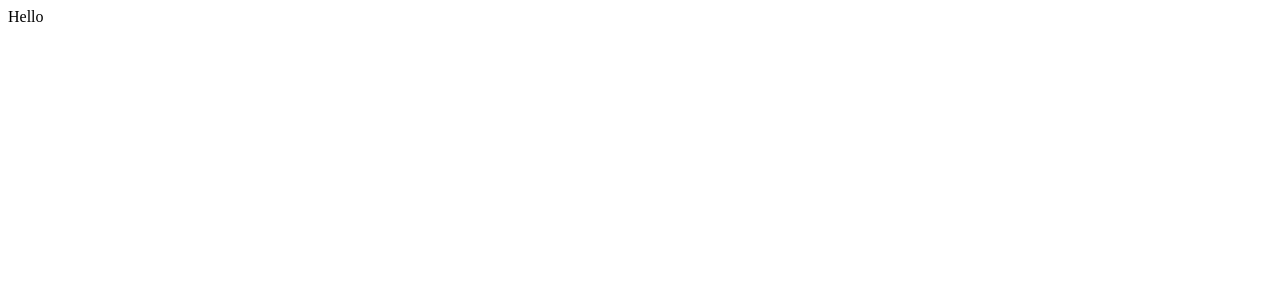
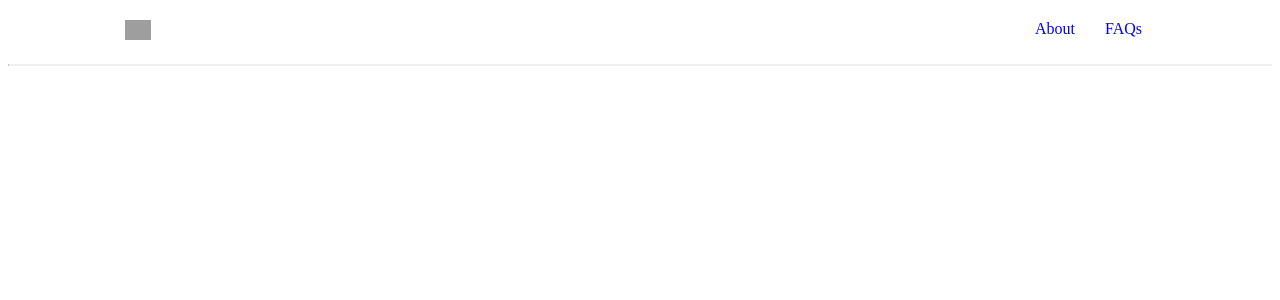
Before and after one commit to kwillard95/humu-challenge, a React app: page / in a window 1280 px wide. Shown: the top 300 px of the page. Built offline with nearby package versions, Linux system fonts and the light colour scheme; grey boxes are pictures that could not be loaded; the HTML template or start-up script is replaced by a standard one.

Commit message:
Placed logo and nav bar

```diff
--- a/src/components/App.jsx
+++ b/src/components/App.jsx
@@ -1,6 +1,18 @@
 import React from 'react';
 import employeeData from '../../employees.js'
+import Styles from '../styles/AppStyle.js'
 
 export default function App() {
-    return <div>Hello</div>
+    return (
+        <div>
+            <div style={{ display: 'block', marginLeft: '100px', marginTop: '20px', marginBottom: '20px', marginRight: '100px' }}>
+                <Styles.LogoContainer>
+                    <Styles.Logo src="./assets/Zero.png" />
+                </Styles.LogoContainer>
+
+                <Styles.Nav>FAQs</Styles.Nav> <Styles.Nav>About</Styles.Nav>
+            </div>
+            <Styles.Divider />
+        </div>
+    )
 }
--- /dev/null
+++ b/src/styles/AppStyle.js
@@ -0,0 +1,28 @@
+import styled from 'styled-components'
+
+const Styles = {}
+
+Styles.LogoContainer = styled.div`
+display: inline-block;
+height: 20px;
+width: 60px;
+`
+Styles.Logo = styled.img`
+height: 100%;
+width: 100%;
+object-fit: contain
+`
+Styles.Nav = styled.div`
+float: right;
+display: inline-block;
+color: blue;
+margin-bottom: 15px;
+padding-right: 30px
+`
+
+Styles.Divider = styled.hr`
+display: block;
+border-top: 1px solid rgb(240, 240, 240)
+`
+
+export default Styles;
```
Also changed, not shown: 4 other files (tests, documents, lock files or other folders).
